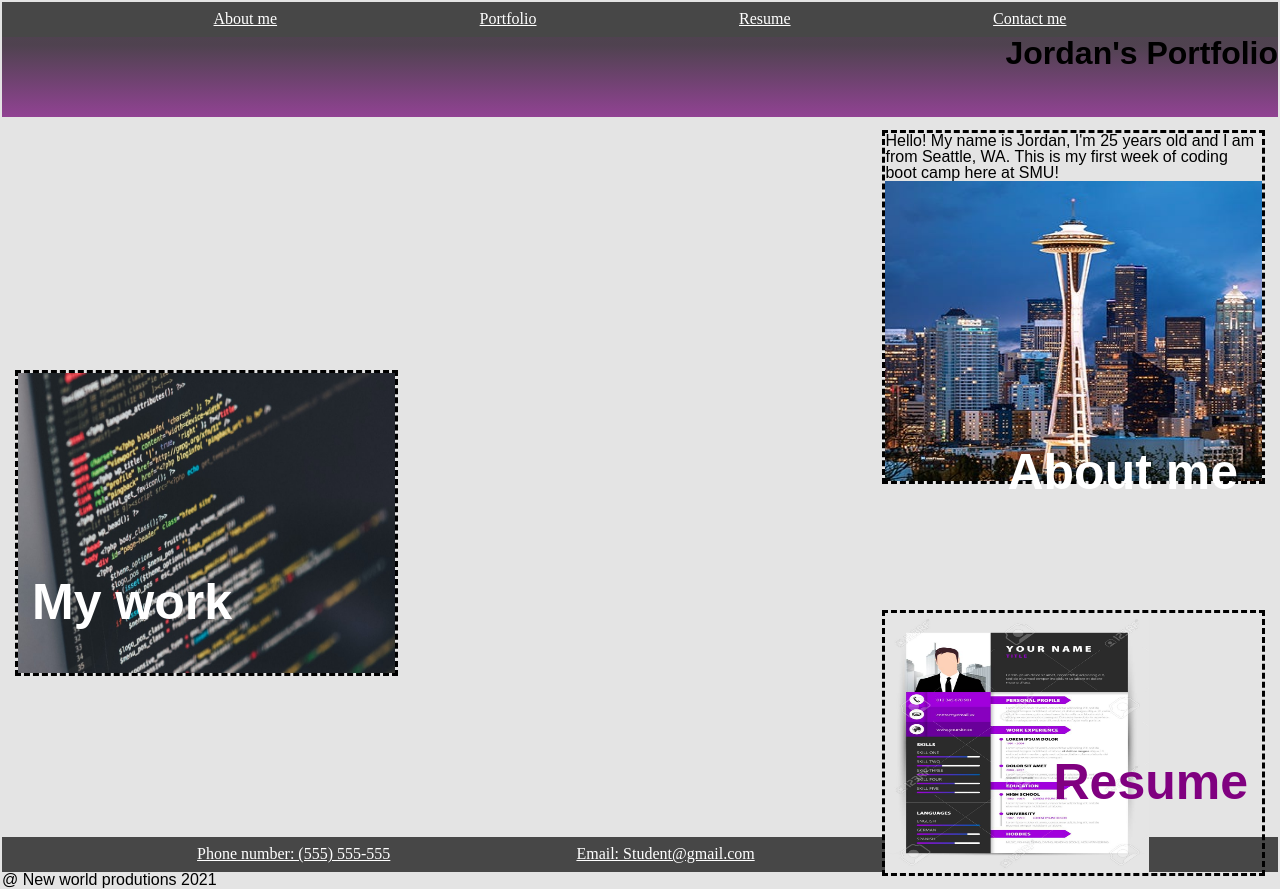
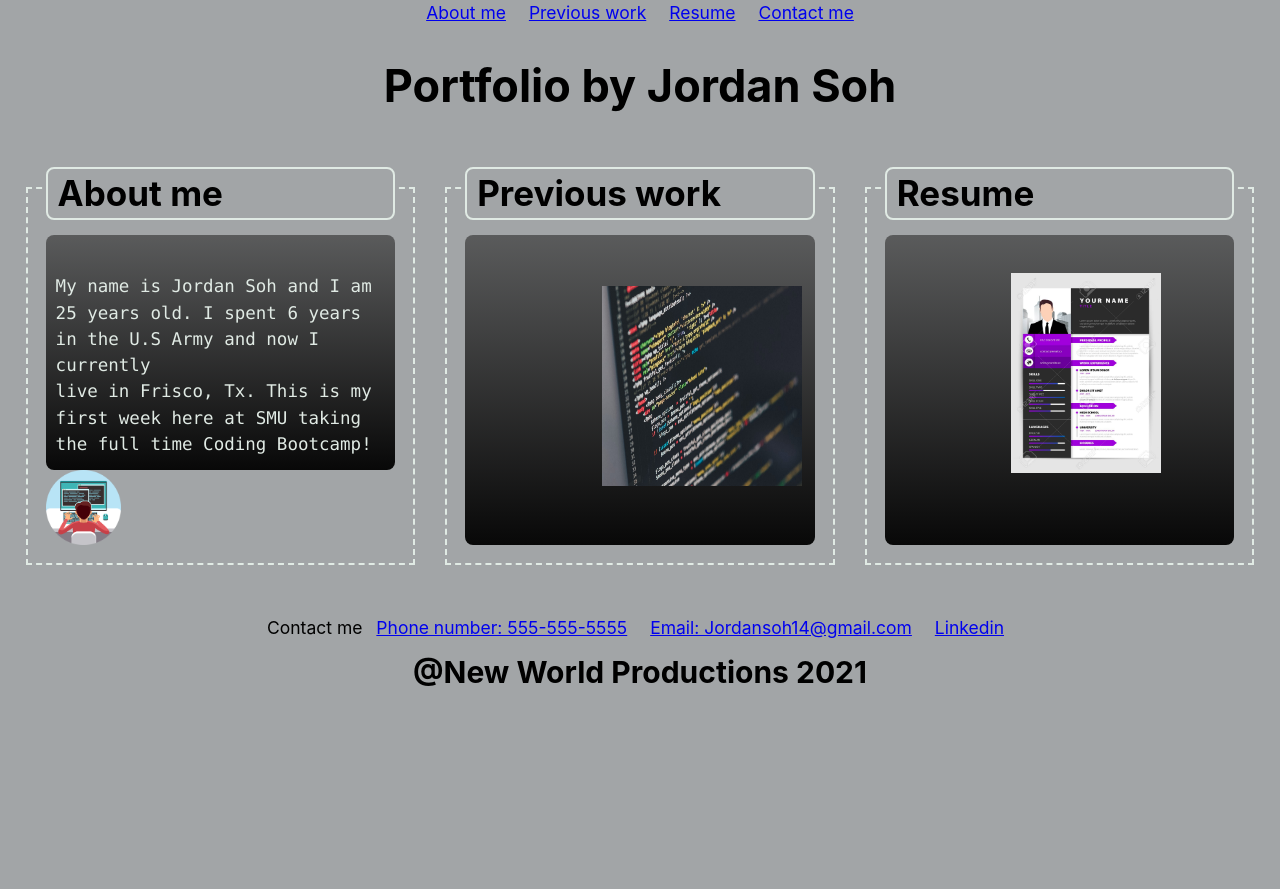
Before and after one commit to jsoh11/Jordan-Homework2, a plain HTML site: page index.html in a window 1280 px wide. After the commit the page ends 800 px from the top, so only its background shows below. Drawn offline with Linux system fonts and the light colour scheme.

Commit message:
completely redesigned work. updated index, stylesheet, and pictures

```diff
--- /dev/null
+++ b/assets/css/style.css
@@ -0,0 +1,209 @@
+/* color scheme sourced from http://khroma.co/generator/ */
+:root {
+  --outer-space: #a2a5a7;
+  --bright-turquoise: #2aefcb;
+  --gin: #e0eae4;
+  --heliotrope: #e866ec;
+}
+
+::selection {
+  background-color: var(--bright-turquoise);
+  color: var(--outer-space);
+}
+
+html {
+
+  font-size: 62.5%;
+}
+
+body {
+
+  font-family: -apple-system, BlinkMacSystemFont, 'Segoe UI', Roboto, Helvetica,
+    Arial, sans-serif, 'Apple Color Emoji', 'Segoe UI Emoji', 'Segoe UI Symbol';
+
+
+  font-size: 1.75rem;
+  line-height: 1.5;
+  color: var(--gin);
+  background-color: var(--outer-space);
+}
+nav{
+  display: flex;
+  background-color: var(--outer-space);
+  justify-content:  space-evenly;
+}
+nav li{
+  display: inline;
+  padding: 9px;
+
+}
+
+h1,
+h2,
+h3,
+h4,
+h5,
+h6 {
+  margin-bottom: 0.625rem;
+  color: black;
+  font-weight: 700;
+  line-height: 1.1;
+}
+
+h1 {
+
+  font-size: 4rem;
+}
+
+h2 {
+  font-size: 3.5rem;
+}
+
+h3 {
+  font-size: 3rem;
+}
+
+h4 {
+  font-size: 2.5rem;
+}
+
+h5 {
+  font-size: 2rem;
+}
+
+h6 {
+  font-size: 1.5rem;
+}
+
+p {
+  margin-bottom: 1rem;
+}
+
+code {
+
+  font-family: Consolas, 'Andale Mono WT', 'Andale Mono', 'Lucida Console',
+    'Lucida Sans Typewriter', 'DejaVu Sans Mono', 'Bitstream Vera Sans Mono',
+    'Liberation Mono', 'Nimbus Mono L', Monaco, 'Courier New', Courier,
+    monospace;
+}
+
+header {
+  width: 96%;
+  margin: 0 auto;
+  padding: 2.5rem;
+  text-align: center;
+}
+
+header h1.page-title {
+  padding: 1rem 1.2rem;
+  font-size: 4.5rem;
+}
+
+main {
+  width: 96%;
+  margin: 2rem auto;
+}
+
+footer {
+  margin: 1.5rem;
+  text-align: center;
+}
+
+.row {
+  display: flex;
+  flex-wrap: wrap;
+  flex-direction: row;
+  margin-left: -1.5rem;
+  margin-right: -1.5rem;
+}
+
+.justify-center {
+  justify-content: center;
+}
+
+
+.card-column {
+  flex: 1 0 100%;
+  padding: 1.5rem;
+  transition: flex-basis 500ms linear;
+  margin-bottom: 1.5rem;
+}
+
+
+.code-card {
+  display: flex;
+  flex-direction: column;
+  justify-content: flex-start;
+  min-height: 100%;
+  padding: 2rem;
+  color: var(--heliotrope);
+  outline: 2px dashed var(--gin);
+  outline-offset: -2px;
+  transition: all 0.5s ease-in-out;
+}
+
+.code-card .card-header {
+  position: relative;
+  margin: -4rem 0 1.5rem 0;
+  padding: 0.5rem 1rem;
+  background-color: var(--outer-space);
+  color: black;
+  border: 2px solid var(--gin);
+  border-radius: 8px;
+  transition: all 0.5s ease-in-out;
+}
+
+.code-card:hover,
+.code-card:hover .card-header {
+  box-shadow: inset 0px 0px 8px black, 0 0 15px black;
+}
+
+.code-card .code-block {
+  flex-grow: 1;
+}
+
+.code-card pre {
+  white-space: pre-wrap;
+  overflow: auto;
+  tab-size: 4;
+  padding: 1.2rem 1rem;
+  color: var(--gin);
+  border-radius: 8px;
+  background-image: linear-gradient(
+    rgba(59, 59, 59, 0.699) 0%,
+    rgb(8, 8, 8) 100%
+  );
+  display: flex;
+  align-items: center;
+}
+
+.code-card pre:active {
+  user-select: all;
+}
+ul{
+  color: black;
+}
+
+@media screen and (min-width: 768px) {
+  .card-column {
+    flex: 0 0 50%;
+    max-width: 50%;
+  }
+
+
+  .card-column:last-child {
+    flex-grow: 1;
+  }
+}
+
+
+@media screen and (min-width: 992px) {
+  header {
+    width: 75%;
+  }
+
+  .card-column {
+    flex: 0 0 33.333%;
+    max-width: 33.333%;
+  }
+}
--- a/index.html
+++ b/index.html
@@ -1,64 +1,87 @@
 <!DOCTYPE html>
 <html lang="en">
+
 <head>
   <meta charset="UTF-8">
-    <meta http-equiv="X-UA-Compatible" content="IE=edge">
   <meta name="viewport" content="width=device-width, initial-scale=1.0">
-    <title>Document</title>
-    <link rel="stylesheet" href="./reset.css">
-    <link rel="stylesheet" href="./style.css">
+  <title>Portfolio</title>
+  <link rel="stylesheet" href="assets/css/reset.css" />
+  <link rel="stylesheet" href="./assets/css/style.css" />
 </head>
+
 <body>
-
   <nav>
     <ul>
-            <li><a href="#">About me</a></li>
-            <li><a href="#">Portfolio</a></li>
-            <li><a href="#">Resume</a></li>
-            <li><a href="#">Contact me</a></li>
+      <li><a href="#About me">About me</a></li>
+      <li><a href="#Previous work">Previous work</a></li>
+      <li><a href="#Resume">Resume</a></li>
+      <li><a href="#Contact me">Contact me</a></li>
     </ul>
   </nav>
-    <header class="page-title">
-        <h1>Jordan's Portfolio</h1>
+
+  <header>
+    <h1 class="page-title">
+      Portfolio by Jordan Soh
+    </h1>
+
   </header>
+
   <main>
-        <section class="row" id="col-1">
-            <header id="about">About me</header>
-            <Section class="column">
-                <p>Hello! My name is Jordan, I'm 25 years old and I am from Seattle, WA. This is my first week of coding boot camp here at SMU!</p>
-                <img src="./seattle.jpg" alt="Seattle"
-                width="100%"
-                height="300px"/>
-            </Section>
-        </section>
-        <section class="row" id="col-2">
-            <header id="work">My work</header>
-            <section class="column">
-                <img src="./coding.jpg" alt="coding"
-                width="100%"
-                height="300px"/>
-            </section>
+    <section class="row justify-center">
+      <div class="card-column">
+        <figure class="card code-card">
+          <h2 class="card-header">About me</h2>
+          <div class="card-body">
+          </div>
+          <pre class="code-block"><code>
+My name is Jordan Soh and I am 25 years old. I spent 6 years in the U.S Army and now I currently
+live in Frisco, Tx. This is my first week here at SMU taking the full time Coding Bootcamp!
+</code></pre>
+<img src="./assets/css/avatar.png" alt="placeholder-image"
+height="75px"
+width="75px">
+        </figure>
+      </div>
+      <div class="card-column">
+        <figure class="card code-card">
+          <h2 class="card-header">Previous work</h2>
+          <div class="card-body">
+          </div>
+          <pre class="code-block"><code>
+            <img src="./assets/css/coding.jpg" alt="coding"
+            height="200px"
+            width="200px">
+          </code></pre>
+        </figure>
+      </div>
 
-        </section>
-        <section class="row" id="col-3">
-            <header id="resume">Resume</header>
-            <section class="column">
-                <img src="./resume.jpg" alt="resume"
-                width="70%"
-                height="260px"/>
-            </section>
+      <div class="card-column">
+        <figure class="card code-card">
+          <h2 class="card-header">Resume</h2>
+          <div class="card-body">
+          </div>
+          <pre class="code-block"><code>
+           <img src="./assets/css/resume.jpg" alt="Resume"
+           height="200px"
+           width="150px">
+
+          </code></pre>
+        </figure>
+      </div>
 
     </section>
   </main>
-    <nav id="contact">
-        <ul>
-            <li><a href="#">Phone number: (555) 555-555</a></li>
-            <li><a href="#">Email: Student@gmail.com</a></li>
-                <li><a href="#">LinkedIN: Jordan Soh</a></li>
+  <nav>
+    <ul> Contact me
+      <li><a href="#">Phone number: 555-555-5555</a></li>
+      <li><a href="#">Email: Jordansoh14@gmail.com</a></li>
+      <li><a href="#">Linkedin</a></li>
     </ul>
   </nav>
   <footer>
-                <p>@ New world produtions 2021</p>
+    <h3>@New World Productions 2021</h3>
   </footer>
+
 </body>
+
 </html>
--- a/style.css
+++ /dev/null
@@ -1,121 +0,0 @@
-*{
-    box-sizing: border-box;
-}
-body{
-    background-color: rgb(228, 228, 228);
-    flex-wrap: wrap;
-    margin: 1px;
-    padding: 1px;
-
-}
-
-nav{
-    background-color: rgb(71, 71, 71);
-    height: 35px;
-}
-nav ul{
-    display: flex;
-    justify-content: space-evenly;
-    padding: 9px;
-}
-nav a{
-    color: white;
-    font-family: Cochin;
-}
-
-header{
-    justify-content: flex-end;
-    display: flex;
-    position: relative;
-}
-
-.row{
-    height: 30%;
-    display: flex;
-    flex-wrap: wrap;
-    flex-shrink: 2;
-}
-
-.column{
-    width: 30%;
-    border: 3px dashed black;
-    display: flex;
-    margin: 1%;
-    flex-wrap: wrap;
-}
-
-.page-title{
-    background-color: rgb(14, 13, 14);
-    background-image: linear-gradient(
-    rgba(230, 190, 231, 0.3) 10%,
-    rgba(232, 102, 236, 0.6) 100%
-
-  );
-    display: flex;
-    height: 10vh;
-    position: relative;
-}
-
-#col-1{
-    position: relative;
-    display: flex;
-    right: 0px;
-    height: 30vh;
-    justify-content: flex-end;
-
-}
-
-#about{
-    position: absolute;
-    display: flex;
-    right: 40px;
-    top: 330px;
-    font-weight: bolder;
-    color: rgb(255, 255, 255);
-    font-size: 50px;
-    justify-content: flex-end;
-}
-#col-2{
-    position: relative;
-    display: flex;
-    left: 0px;
-    bottom: 0px;
-    height: 30vh;
-}
-#work{
-    position: absolute;
-    display: flex;
-    color: rgb(255, 255, 255);
-    font-size: 50px;
-    font-weight: bolder;
-    bottom: -30px;
-    left: 30px;
-}
-#col-3{
-    position: relative;
-    display: flex;
-    justify-content: flex-end;
-    height: 30vh;
-}
-#resume{
-    position: absolute;
-    display: flex;
-    color: purple;
-    font-size: 50px;
-    font-weight: bolder;
-    bottom: 30px;
-    right: 30px;
-}
-
-
-    @media screen and (max-width: 768px) {
-        *
-         {
-          flex-direction: column;
-
-        }
-        header{
-            width: 50%;
-            flex-direction: column;
-        }
-    }
```
Also changed, not shown: assets/css/avatar.png (added), assets/css/coding.jpg (renamed from coding.jpg), assets/css/reset.css (renamed from reset.css), assets/css/resume.jpg (renamed from resume.jpg), header.jpg (deleted), seattle.jpg (deleted). Lines whose indentation alone changed are shown as unchanged.
